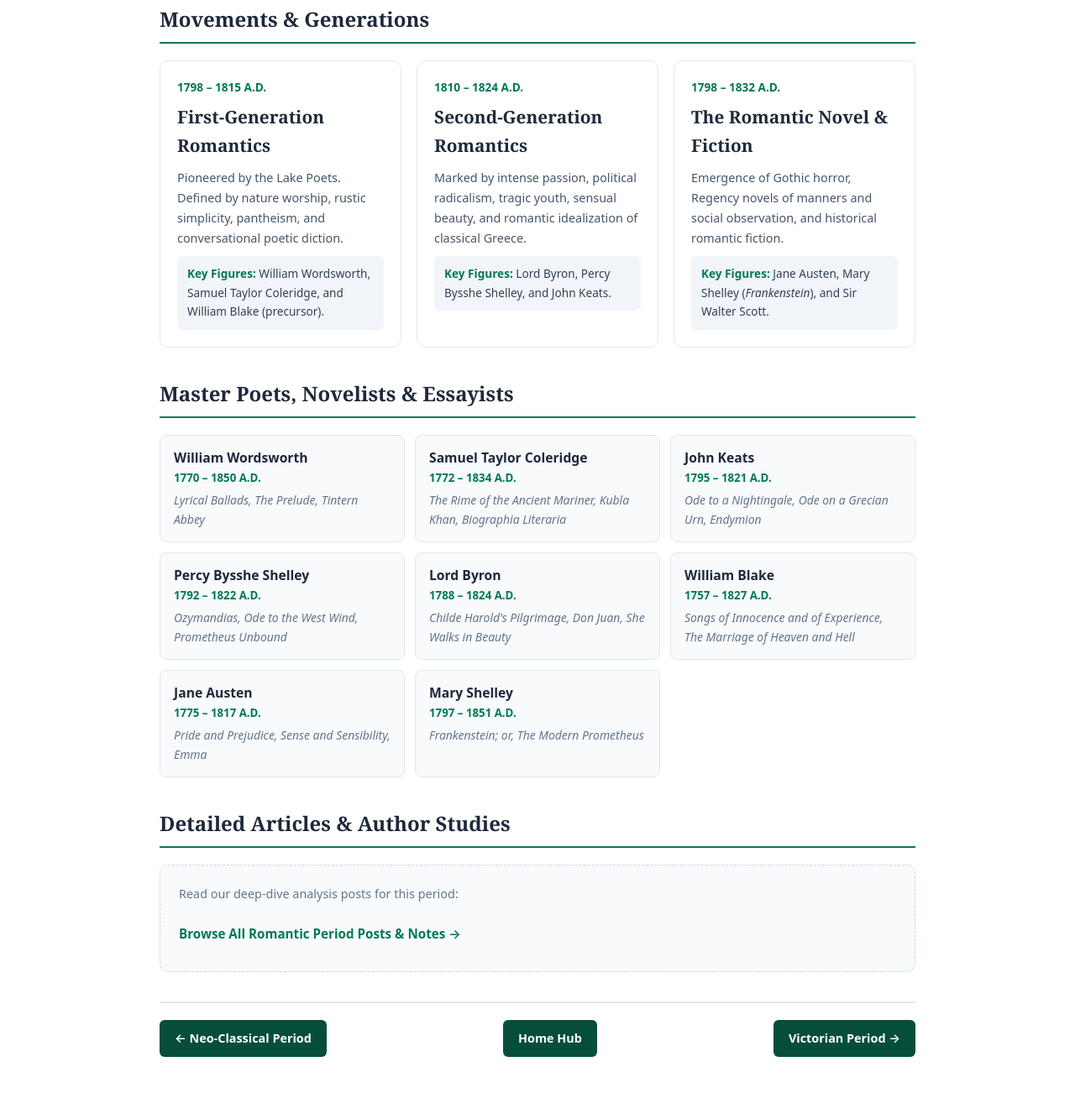
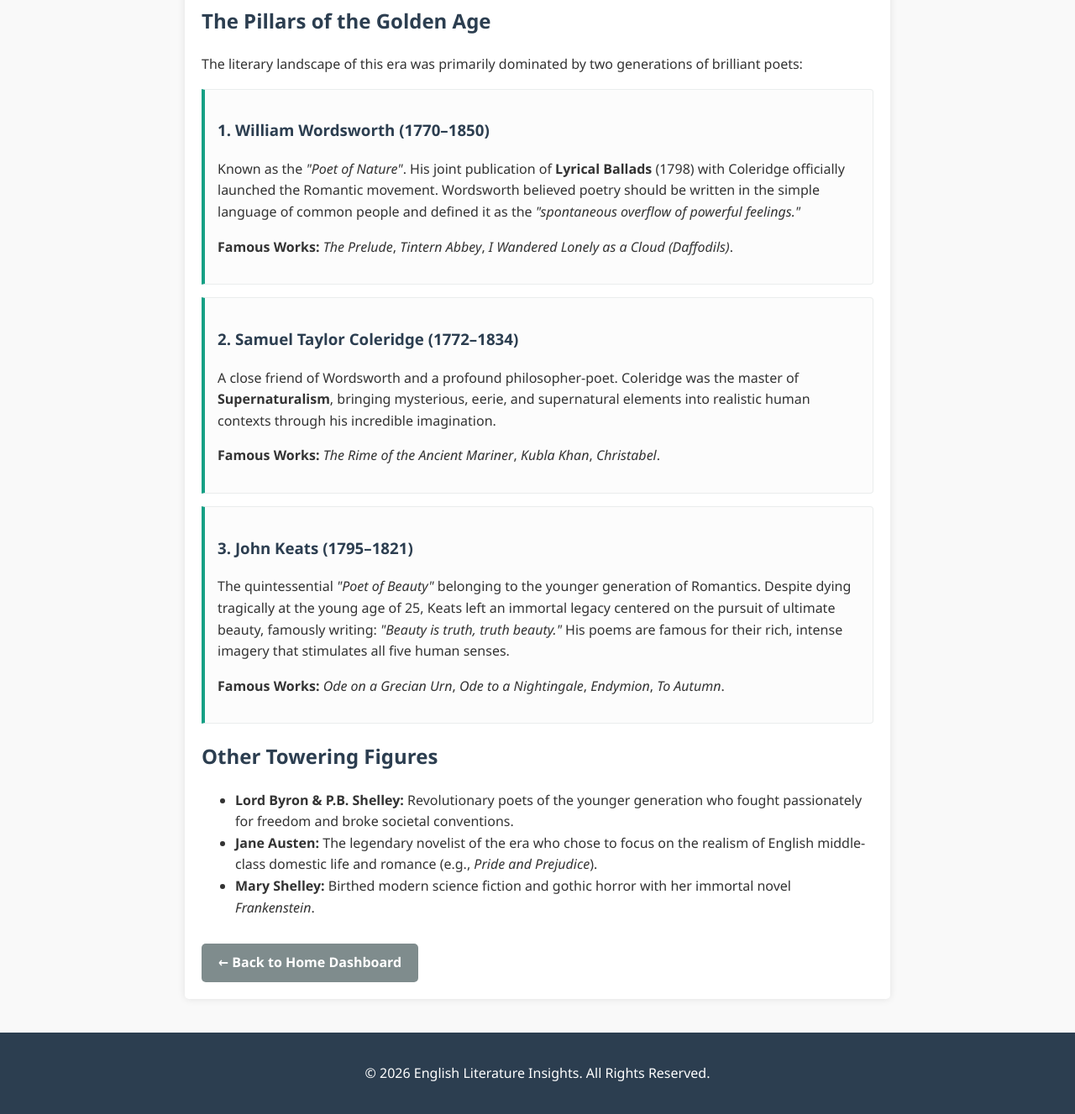
Before and after one commit to pkm202602/english-literature-insights, a plain HTML site: page the-romantic-period.html in a window 1280 px wide. Shown: the part 769-2096 px from the top of the page at 84% size. Before the commit the page ends 2046 px from the top, so only its background shows below. Drawn offline with Linux system fonts and the light colour scheme.

Commit message:
Update the-romantic-period.html
Update the-romantic-period.html by replaceing old code.

```diff
--- a/the-romantic-period.html
+++ b/the-romantic-period.html
@@ -1,392 +1,153 @@
-<!-- =========================================================
-     ROMANTIC ERA HUB PAGE (BLOGGER READY)
-     ========================================================= -->
-
+<!DOCTYPE html>
+<html lang="en">
+<head>
+    <meta charset="UTF-8">
+    <meta name="viewport" content="width=device-width, initial-scale=1.0">
+    <title>The Romantic Period - English Literature Insights</title>
     <style>
-  .lit-era-wrap {
-    font-family: system-ui, -apple-system, "Segoe UI", Roboto, Helvetica, Arial, sans-serif;
-    color: #1e293b;
-    line-height: 1.65;
-    max-width: 920px;
-    margin: 0 auto;
+        body {
+            font-family: 'Segoe UI', Tahoma, Geneva, Verdana, sans-serif;
+            line-height: 1.6;
+            margin: 0;
+            padding: 0;
+            background-color: #f9f9f9;
+            color: #333;
+        }
+        header {
+            background-color: #2c3e50;
+            color: #fff;
+            padding: 20px 0;
+            text-align: center;
+        }
+        nav {
+            background-color: #34495e;
             padding: 10px;
-    box-sizing: border-box;
+            text-align: center;
         }
-
-  .lit-era-wrap * {
-    box-sizing: border-box;
+        nav a {
+            color: #fff;
+            text-decoration: none;
+            margin: 0 15px;
+            font-weight: bold;
         }
-
-  /* Hero Banner */
-  .lit-hero-box {
-    background: #064e3b;
-    color: #ffffff;
-    padding: 40px 25px;
-    border-radius: 12px;
-    text-align: center;
-    margin-bottom: 35px;
-    box-shadow: 0 4px 15px rgba(0, 0, 0, 0.08);
-  }
-
-  .lit-era-badge {
-    background: #047857;
-    color: #ffffff;
-    font-size: 0.8rem;
-    font-weight: 700;
-    letter-spacing: 1.5px;
-    padding: 4px 14px;
-    border-radius: 20px;
-    text-transform: uppercase;
-    display: inline-block;
-    margin-bottom: 12px;
-  }
-
-  .lit-hero-box h1 {
-    font-family: Georgia, Cambria, 'Times New Roman', serif;
-    font-size: 2.3rem;
-    margin: 8px 0;
-    color: #ffffff !important;
-    line-height: 1.25;
-  }
-
-  .lit-hero-box p {
-    font-size: 1.05rem;
-    color: #a7f3d0;
-    max-width: 750px;
-    margin: 10px auto 0 auto;
-  }
-
-  /* Section Titles */
-  .lit-section-heading {
-    font-family: Georgia, Cambria, serif;
-    font-size: 1.5rem;
-    color: #1e293b;
-    border-bottom: 2px solid #047857;
-    padding-bottom: 8px;
-    margin: 35px 0 20px 0;
-  }
-
-  /* Key Features List */
-  .lit-features-grid {
-    display: grid;
-    grid-template-columns: repeat(auto-fit, minmax(270px, 1fr));
-    gap: 14px;
-    margin-bottom: 30px;
-  }
-
-  .lit-feature-item {
-    background: #f8fafc;
-    border-left: 4px solid #047857;
-    padding: 14px 18px;
-    border-radius: 0 8px 8px 0;
-  }
-
-  .lit-feature-item strong {
-    color: #1e293b;
-    display: block;
-    margin-bottom: 4px;
-    font-size: 1rem;
-  }
-
-  .lit-feature-item p {
-    margin: 0;
-    font-size: 0.9rem;
-    color: #475569;
-  }
-
-  /* Sub-Periods Grid */
-  .lit-subperiod-grid {
-    display: grid;
-    grid-template-columns: repeat(auto-fit, minmax(280px, 1fr));
-    gap: 18px;
-    margin-bottom: 35px;
-  }
-
-  .lit-subcard {
-    background: #ffffff;
-    border: 1px solid #e2e8f0;
-    border-radius: 10px;
-    padding: 20px;
-    transition: transform 0.2s ease, box-shadow 0.2s ease;
-  }
-
-  .lit-subcard:hover {
-    transform: translateY(-3px);
-    box-shadow: 0 6px 16px rgba(0,0,0,0.06);
-  }
-
-  .lit-subcard-tag {
-    color: #047857;
-    font-weight: 700;
-    font-size: 0.85rem;
-    text-transform: uppercase;
-    display: block;
-    margin-bottom: 6px;
-  }
-
-  .lit-subcard h3 {
-    font-family: Georgia, Cambria, serif;
-    font-size: 1.3rem;
-    margin: 0 0 10px 0;
-    color: #1e293b;
-  }
-
-  .lit-subcard p {
-    font-size: 0.9rem;
-    color: #475569;
-    margin: 0 0 10px 0;
-  }
-
-  .lit-highlight-box {
-    background: #f1f5f9;
-    border-radius: 6px;
-    padding: 10px 12px;
-    font-size: 0.85rem;
-    color: #334155;
-    margin-top: 10px;
-  }
-
-  .lit-highlight-box strong {
-    color: #047857;
-  }
-
-  /* Writers & Works Tags */
-  .lit-authors-grid {
-    display: grid;
-    grid-template-columns: repeat(auto-fit, minmax(250px, 1fr));
-    gap: 12px;
-    margin-bottom: 35px;
-  }
-
-  .lit-author-card {
-    background: #f8fafc;
-    border: 1px solid #e2e8f0;
-    border-radius: 8px;
-    padding: 14px 16px;
-  }
-
-  .lit-author-card strong {
-    color: #1e293b;
-    font-size: 0.98rem;
-    display: block;
-  }
-
-  .lit-author-card span {
-    font-size: 0.83rem;
-    color: #047857;
-    font-weight: 600;
-    display: block;
-    margin-bottom: 4px;
-  }
-
-  .lit-author-card p {
-    margin: 0;
-    font-size: 0.87rem;
-    color: #64748b;
-  }
-
-  /* Post Directory Section */
-  .lit-directory-box {
-    background: #f8fafc;
-    border: 1px dashed #cbd5e1;
-    border-radius: 10px;
-    padding: 22px;
-    margin-bottom: 35px;
-  }
-
-  .lit-post-list {
-    list-style: none;
-    padding: 0;
-    margin: 12px 0 0 0;
-  }
-
-  .lit-post-list li {
-    padding: 10px 0;
-    border-bottom: 1px solid #e2e8f0;
-  }
-
-  .lit-post-list li:last-child {
-    border-bottom: none;
-  }
-
-  .lit-post-list a {
-    color: #047857;
-    text-decoration: none;
-    font-weight: 600;
-    font-size: 0.95rem;
-  }
-
-  .lit-post-list a:hover {
+        nav a:hover {
             text-decoration: underline;
         }
-
-  /* Navigation Footer */
-  .lit-nav-bar {
-    display: flex;
-    justify-content: space-between;
-    align-items: center;
-    flex-wrap: wrap;
-    gap: 12px;
-    padding-top: 20px;
-    border-top: 2px solid #e2e8f0;
+        .container {
+            max-width: 800px;
+            margin: 30px auto;
+            padding: 20px;
+            background: #fff;
+            box-shadow: 0 0 10px rgba(0,0,0,0.1);
+            border-radius: 5px;
         }
-
-  .lit-nav-btn {
+        h1, h2, h3 {
+            color: #2c3e50;
+        }
+        .highlight-box {
+            background-color: #e8f8f5;
+            border-left: 5px solid #1abc9c;
+            padding: 15px;
+            margin: 20px 0;
+        }
+        .author-card {
+            background-color: #fcfcfc;
+            border: 1px solid #eaeded;
+            border-left: 4px solid #16a085;
+            padding: 15px;
+            margin: 15px 0;
+            border-radius: 0 4px 4px 0;
+        }
+        .btn-container {
+            margin-top: 30px;
+        }
+        .back-btn {
             display: inline-block;
-    background: #064e3b;
-    color: #ffffff !important;
+            background-color: #7f8c8d;
+            color: white;
+            padding: 10px 20px;
             text-decoration: none;
-    font-weight: 600;
-    font-size: 0.9rem;
-    padding: 10px 18px;
-    border-radius: 6px;
-    transition: background 0.2s ease;
+            border-radius: 5px;
+            font-weight: bold;
         }
-
-  .lit-nav-btn:hover {
-    background: #047857;
+        .back-btn:hover {
+            background-color: #95a5a6;
         }
-
-  @media (max-width: 600px) {
-    .lit-hero-box h1 { font-size: 1.7rem; }
-    .lit-nav-bar { flex-direction: column; text-align: center; }
+        footer {
+            text-align: center;
+            padding: 20px;
+            background-color: #2c3e50;
+            color: white;
+            margin-top: 40px;
         }
     </style>
+</head>
+<body>
 
-<div class="lit-era-wrap">
-
-  <!-- HERO BANNER -->
-  <header class="lit-hero-box">
-    <span class="lit-era-badge">1798 – 1832 A.D.</span>
-    <h1>The Romantic Period</h1>
-    <p>A passionate literary revolution prioritizing emotion, individual imagination, sublime nature, and rebellion against industrial logic.</p>
+    <header>
+        <h1>English Literature Insights</h1>
+        <p>Exploring the Eras of English Literary History</p>
     </header>
 
-  <!-- KEY CHARACTERISTICS -->
-  <section>
-    <h2 class="lit-section-heading">Core Literary Movements & Innovations</h2>
-    <div class="lit-features-grid">
-      <div class="lit-feature-item">
-        <strong>Primacy of Emotion & Imagination</strong>
-        <p>Replacing Neo-Classical restraint with spontaneous feeling, creative intuition, and deep emotional sensitivity.</p>
+    <nav>
+        <a href="about-english-literature.html">Home</a>
+        <a href="the-neo-classical-period.html">Neo-Classical</a>
+        <a href="the-romantic-period.html">Romantic Period</a>
+    </nav>
+
+    <div class="container">
+        <h1>The Romantic Period (1798–1832)</h1>
+        <p>The <strong>Romantic Period</strong> is universally celebrated as the **Golden Age of English Poetry**. Birthed as a rebellion against the scientific rationality of the Enlightenment and the industrial urbanization of the era, Romanticism shifted the focus of literature back to the **glory of nature, raw human emotion, vivid imagination, and individual freedom**.</p>
+
+        <div class="highlight-box">
+            <h3>Core Themes of Romanticism:</h3>
+            <ul>
+                <li><strong>Return to Nature:</strong> Viewing nature not as a machine, but as a living spiritual teacher and a refuge from the polluted industrial cities.</li>
+                <li><strong>Emotion & Imagination:</strong> Prioritizing intense personal feelings, melancholy, intuition, and creative imagination over cold logic.</li>
+                <li><strong>The Supernatural & Medievalism:</strong> A profound fascination with gothic mysteries, folklore, ancient legends, and the exotic past.</li>
+            </ul>
         </div>
-      <div class="lit-feature-item">
-        <strong>Sublime & Nature Worship</strong>
-        <p>Viewing nature as a living divine force, a moral guide, and a source of aesthetic awe and spiritual restoration.</p>
+
+        <h2>The Pillars of the Golden Age</h2>
+        <p>The literary landscape of this era was primarily dominated by two generations of brilliant poets:</p>
+
+        <!-- ১. উইলিয়াম ওয়ার্ডসওয়ার্থ -->
+        <div class="author-card">
+            <h3>1. William Wordsworth (1770–1850)</h3>
+            <p>Known as the <em>"Poet of Nature"</em>. His joint publication of <strong>Lyrical Ballads</strong> (1798) with Coleridge officially launched the Romantic movement. Wordsworth believed poetry should be written in the simple language of common people and defined it as the <em>"spontaneous overflow of powerful feelings."</em></p>
+            <p><strong>Famous Works:</strong> <em>The Prelude</em>, <em>Tintern Abbey</em>, <em>I Wandered Lonely as a Cloud (Daffodils)</em>.</p>
         </div>
-      <div class="lit-feature-item">
-        <strong>Individualism & Byronic Hero</strong>
-        <p>Focus on solitary identity, non-conformity, passion, and the tragic, melancholic genius defying societal norms.</p>
+
+        <!-- ২. স্যামুয়েল টেলর কোলরিজ -->
+        <div class="author-card">
+            <h3>2. Samuel Taylor Coleridge (1772–1834)</h3>
+            <p>A close friend of Wordsworth and a profound philosopher-poet. Coleridge was the master of <strong>Supernaturalism</strong>, bringing mysterious, eerie, and supernatural elements into realistic human contexts through his incredible imagination.</p>
+            <p><strong>Famous Works:</strong> <em>The Rime of the Ancient Mariner</em>, <em>Kubla Khan</em>, <em>Christabel</em>.</p>
         </div>
-      <div class="lit-feature-item">
-        <strong>Supernatural & Gothic Romance</strong>
-        <p>Fascination with medieval folklore, atmospheric terror, psychological shadows, and mysterious occurrences.</p>
+
+        <!-- ৩. জন কিটস -->
+        <div class="author-card">
+            <h3>3. John Keats (1795–1821)</h3>
+            <p>The quintessential <em>"Poet of Beauty"</em> belonging to the younger generation of Romantics. Despite dying tragically at the young age of 25, Keats left an immortal legacy centered on the pursuit of ultimate beauty, famously writing: <em>"Beauty is truth, truth beauty."</em> His poems are famous for their rich, intense imagery that stimulates all five human senses.</p>
+            <p><strong>Famous Works:</strong> <em>Ode on a Grecian Urn</em>, <em>Ode to a Nightingale</em>, <em>Endymion</em>, <em>To Autumn</em>.</p>
         </div>
-    </div>
-  </section>
 
-  <!-- SUB-PERIODS GRID -->
-  <section>
-    <h2 class="lit-section-heading">Movements & Generations</h2>
-    <div class="lit-subperiod-grid">
+        <h2>Other Towering Figures</h2>
+        <ul>
+            <li><strong>Lord Byron & P.B. Shelley:</strong> Revolutionary poets of the younger generation who fought passionately for freedom and broke societal conventions.</li>
+            <li><strong>Jane Austen:</strong> The legendary novelist of the era who chose to focus on the realism of English middle-class domestic life and romance (e.g., <em>Pride and Prejudice</em>).</li>
+            <li><strong>Mary Shelley:</strong> Birthed modern science fiction and gothic horror with her immortal novel <em>Frankenstein</em>.</li>
+        </ul>
 
-      <!-- 1. First Generation -->
-      <div class="lit-subcard">
-        <span class="lit-subcard-tag">1798 – 1815 A.D.</span>
-        <h3>First-Generation Romantics</h3>
-        <p>Pioneered by the Lake Poets. Defined by nature worship, rustic simplicity, pantheism, and conversational poetic diction.</p>
-        <div class="lit-highlight-box">
-          <strong>Key Figures:</strong> William Wordsworth, Samuel Taylor Coleridge, and William Blake (precursor).
+        <!-- ব্যাক বাটন -->
+        <div class="btn-container">
+            <a href="about-english-literature.html" class="back-btn">&larr; Back to Home Dashboard</a>
         </div>
     </div>
 
-      <!-- 2. Second Generation -->
-      <div class="lit-subcard">
-        <span class="lit-subcard-tag">1810 – 1824 A.D.</span>
-        <h3>Second-Generation Romantics</h3>
-        <p>Marked by intense passion, political radicalism, tragic youth, sensual beauty, and romantic idealization of classical Greece.</p>
-        <div class="lit-highlight-box">
-          <strong>Key Figures:</strong> Lord Byron, Percy Bysshe Shelley, and John Keats.
-        </div>
-      </div>
+    <footer>
+        <p>&copy; 2026 English Literature Insights. All Rights Reserved.</p>
+    </footer>
 
-      <!-- 3. Romantic Prose & Novels -->
-      <div class="lit-subcard">
-        <span class="lit-subcard-tag">1798 – 1832 A.D.</span>
-        <h3>The Romantic Novel & Fiction</h3>
-        <p>Emergence of Gothic horror, Regency novels of manners and social observation, and historical romantic fiction.</p>
-        <div class="lit-highlight-box">
-          <strong>Key Figures:</strong> Jane Austen, Mary Shelley (<em>Frankenstein</em>), and Sir Walter Scott.
-        </div>
-      </div>
-
-    </div>
-  </section>
-
-  <!-- MAJOR AUTHORS & WORKS -->
-  <section>
-    <h2 class="lit-section-heading">Master Poets, Novelists & Essayists</h2>
-    <div class="lit-authors-grid">
-      <div class="lit-author-card">
-        <strong>William Wordsworth</strong>
-        <span>1770 – 1850 A.D.</span>
-        <p><em>Lyrical Ballads, The Prelude, Tintern Abbey</em></p>
-      </div>
-      <div class="lit-author-card">
-        <strong>Samuel Taylor Coleridge</strong>
-        <span>1772 – 1834 A.D.</span>
-        <p><em>The Rime of the Ancient Mariner, Kubla Khan, Biographia Literaria</em></p>
-      </div>
-      <div class="lit-author-card">
-        <strong>John Keats</strong>
-        <span>1795 – 1821 A.D.</span>
-        <p><em>Ode to a Nightingale, Ode on a Grecian Urn, Endymion</em></p>
-      </div>
-      <div class="lit-author-card">
-        <strong>Percy Bysshe Shelley</strong>
-        <span>1792 – 1822 A.D.</span>
-        <p><em>Ozymandias, Ode to the West Wind, Prometheus Unbound</em></p>
-      </div>
-      <div class="lit-author-card">
-        <strong>Lord Byron</strong>
-        <span>1788 – 1824 A.D.</span>
-        <p><em>Childe Harold's Pilgrimage, Don Juan, She Walks in Beauty</em></p>
-      </div>
-      <div class="lit-author-card">
-        <strong>William Blake</strong>
-        <span>1757 – 1827 A.D.</span>
-        <p><em>Songs of Innocence and of Experience, The Marriage of Heaven and Hell</em></p>
-      </div>
-      <div class="lit-author-card">
-        <strong>Jane Austen</strong>
-        <span>1775 – 1817 A.D.</span>
-        <p><em>Pride and Prejudice, Sense and Sensibility, Emma</em></p>
-      </div>
-      <div class="lit-author-card">
-        <strong>Mary Shelley</strong>
-        <span>1797 – 1851 A.D.</span>
-        <p><em>Frankenstein; or, The Modern Prometheus</em></p>
-      </div>
-    </div>
-  </section>
-
-  <!-- DIRECTORY OF DETAILED ARTICLES -->
-  <section>
-    <h2 class="lit-section-heading">Detailed Articles & Author Studies</h2>
-    <div class="lit-directory-box">
-      <p style="margin: 0 0 10px 0; font-size: 0.9rem; color: #64748b;">Read our deep-dive analysis posts for this period:</p>
-      <ul class="lit-post-list">
-        <li><a href="/search/label/Romantic">Browse All Romantic Period Posts &amp; Notes →</a></li>
-        <!-- Add links to individual posts here as you publish -->
-      </ul>
-    </div>
-  </section>
-
-  <!-- NAVIGATION BAR -->
-  <nav class="lit-nav-bar">
-    <a href="/p/neo-classical-period.html" class="lit-nav-btn">← Neo-Classical Period</a>
-    <a href="/p/home.html" class="lit-nav-btn">Home Hub</a>
-    <a href="/p/victorian-period.html" class="lit-nav-btn">Victorian Period →</a>
-  </nav>
-
-</div>
+</body>
+</html>
```
Lines whose indentation alone changed are shown as unchanged.
